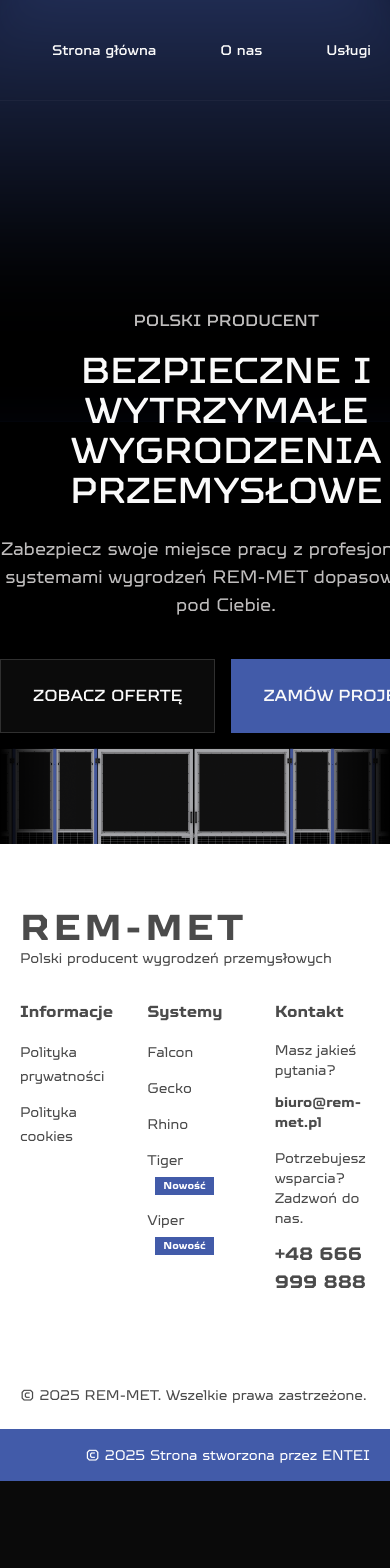
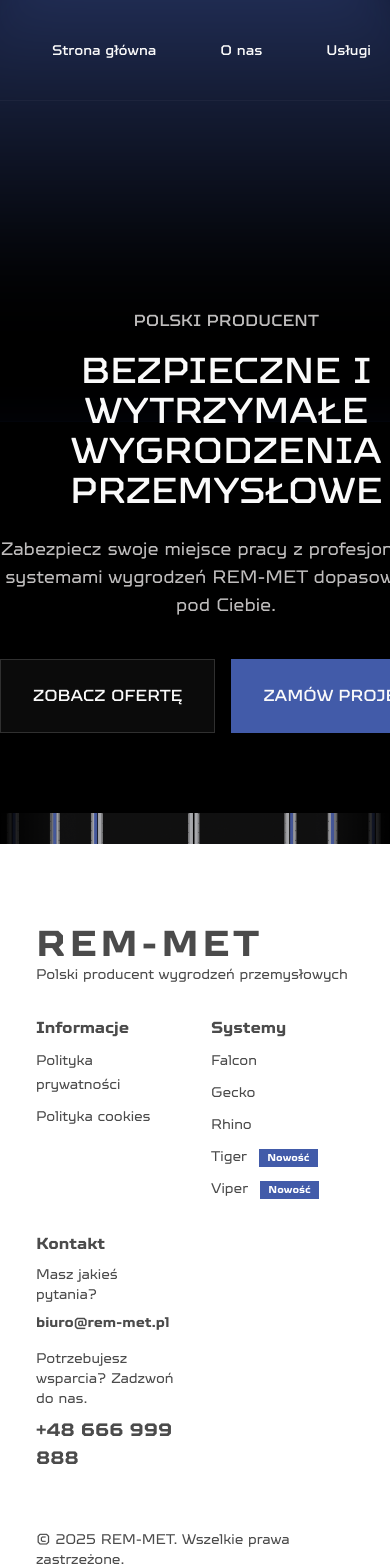
Before and after one commit to sbkjarmul/rem-met, a Next.js app: page / in a window 390 px wide. Shown: the top 1568 px of the page. Before the commit the page ends 1481 px from the top, so only its background shows below. Built offline with nearby package versions, Linux system fonts and the light colour scheme.

Commit message:
create useTranslations hook and mock  client side internationalisation

```diff
--- a/components/attribution.tsx
+++ b/components/attribution.tsx
@@ -1,10 +1,16 @@
+import useTranslations from "@/hooks/useTranslations";
+
 import { Container } from "./ui/container";
 
 const Attribution = () => {
+  const t = useTranslations();
+
   return (
     <div className="bg-primary text-sm text-white py-4 text-end">
       <Container>
-        <p>&copy; {new Date().getFullYear()} Strona stworzona przez ENTEI</p>
+        <p>
+          &copy; {new Date().getFullYear()} {t("attribution")}
+        </p>
       </Container>
     </div>
   );
--- a/components/footer.tsx
+++ b/components/footer.tsx
@@ -1,15 +1,16 @@
 import * as React from "react";
 import { Container } from "@/components/ui/container";
-import useTranslation from "@/hooks/useTranslation";
+import useTranslations from "@/hooks/useTranslations";
 
 const Logo = () => {
-  const t = useTranslation();
+  const t = useTranslations();
+
   return (
     <div>
       <h3 className="text-4xl font-bold tracking-widest text-gray-700">
         REM-MET
       </h3>
-      <p className="text-sm text-gray-700">{t.footer.tagline}</p>
+      <p className="text-sm text-gray-700">{t("tagline")}</p>
     </div>
   );
 };
@@ -32,66 +33,64 @@
 );
 
 const NewBadge = () => {
-  const t = useTranslation();
+  const t = useTranslations();
   return (
     <span className="ml-2 inline-block bg-brand-blue-100 text-white text-[10px] font-bold px-2 py-0.5 rounded-md">
-      {t.footer.new}
+      {t("new")}
     </span>
   );
 };
 
 const FooterHeader = ({ children }: { children: React.ReactNode }) => (
-  <h4 className="font-bold mb-4 text-gray-700">{children}</h4>
+  <h4 className="font-bold text-gray-700">{children}</h4>
 );
 
 const Footer = () => {
-  const t = useTranslation();
+  const t = useTranslations();
+
   return (
-    <footer className="bg-white ">
+    <footer className="bg-white text-gray-900 py-12 px-4 md:px-6">
       <Container>
-        <div className="py-16 grid grid-cols-1 md:grid-cols-4 gap-8">
+        <div className="py-8 flex flex-col gap-8">
           <div className="md:col-span-1">
             <Logo />
           </div>
-          <div className="grid grid-cols-3 gap-8 md:col-span-3">
-            <div>
-              <FooterHeader>{t.footer.info}</FooterHeader>
-              <ul className="space-y-3">
-                <FooterLink href="#">{t.footer.privacyPolicy}</FooterLink>
-                <FooterLink href="#">{t.footer.cookiesPolicy}</FooterLink>
+          <div className="grid grid-cols-2 md:grid-cols-3 gap-8">
+            <div className="flex flex-col gap-2">
+              <FooterHeader>{t("info")}</FooterHeader>
+              <ul className="space-y-2">
+                <FooterLink href="#">{t("privacyPolicy")}</FooterLink>
+                <FooterLink href="#">{t("cookiesPolicy")}</FooterLink>
               </ul>
             </div>
-            <div>
-              <FooterHeader>{t.footer.systems}</FooterHeader>
-              <ul className="space-y-3">
-                <FooterLink href="#">{t.footer.falcon}</FooterLink>
-                <FooterLink href="#">{t.footer.gecko}</FooterLink>
-                <FooterLink href="#">{t.footer.rhino}</FooterLink>
+            <div className="flex flex-col gap-2">
+              <FooterHeader>{t("systems")}</FooterHeader>
+              <ul className="space-y-2">
+                <FooterLink href="#">{t("falcon")}</FooterLink>
+                <FooterLink href="#">{t("gecko")}</FooterLink>
+                <FooterLink href="#">{t("rhino")}</FooterLink>
                 <FooterLink href="#">
-                  {t.footer.tiger} <NewBadge />
+                  {t("tiger")} <NewBadge />
                 </FooterLink>
                 <FooterLink href="#">
-                  {t.footer.viper} <NewBadge />
+                  {t("viper")} <NewBadge />
                 </FooterLink>
               </ul>
             </div>
-            <div>
-              <FooterHeader>{t.footer.contact}</FooterHeader>
-              <div className="text-sm space-y-3 text-gray-700">
-                <p>{t.footer.contactQuestion}</p>
-                <p className="font-bold">{t.footer.contactEmail}</p>
-                <p className="mt-4">{t.footer.contactSupport}</p>
-                <p className="font-bold text-lg">{t.footer.contactPhone}</p>
+            <div className="flex flex-col gap-2">
+              <FooterHeader>{t("contact")}</FooterHeader>
+              <div className="text-sm space-y-2 text-gray-700">
+                <p>{t("contactQuestion")}</p>
+                <p className="font-bold">{t("contactEmail")}</p>
+                <p className="mt-4">{t("contactSupport")}</p>
+                <p className="font-bold text-lg">{t("contactPhone")}</p>
               </div>
             </div>
           </div>
         </div>
         <div className="border-t py-6 flex items-center justify-between text-sm text-gray-700">
           <p>
-            {t.footer.copyright.replace(
-              "{year}",
-              new Date().getFullYear().toString()
-            )}
+            &copy; {new Date().getFullYear()} {t("copyright")}
           </p>
         </div>
       </Container>
--- a/components/header.tsx
+++ b/components/header.tsx
@@ -12,7 +12,7 @@
   NavigationMenuTrigger,
   navigationMenuTriggerStyle,
 } from "@/components/ui/navigation-menu";
-import useTranslation from "@/hooks/useTranslation";
+import useTranslations from "@/hooks/useTranslations";
 
 const Logo = () => {
   return (
@@ -36,29 +36,29 @@
 };
 
 const AppNavigationMenu = () => {
-  const t = useTranslation();
+  const t = useTranslations();
 
   return (
     <NavigationMenu>
       <NavigationMenuList className="h-[100px]">
         <NavigationMenuItem className="h-full flex flex-col justify-center">
           <NavigationMenuLink href="#" className={navigationMenuTriggerStyle()}>
-            {t.header.home}
+            {t("home")}
           </NavigationMenuLink>
         </NavigationMenuItem>
         <NavigationMenuItem className="h-full flex flex-col justify-center">
           <NavigationMenuLink href="#" className={navigationMenuTriggerStyle()}>
-            {t.header.about}
+            {t("about")}
           </NavigationMenuLink>
         </NavigationMenuItem>
         <NavigationMenuItem className="h-full flex flex-col justify-center">
           <NavigationMenuLink href="#" className={navigationMenuTriggerStyle()}>
-            {t.header.services}
+            {t("services")}
           </NavigationMenuLink>
         </NavigationMenuItem>
         <NavigationMenuItem className="h-full flex flex-col justify-center">
           <NavigationMenuLink href="#" className={navigationMenuTriggerStyle()}>
-            {t.header.contact}
+            {t("contact")}
           </NavigationMenuLink>
         </NavigationMenuItem>
       </NavigationMenuList>
@@ -67,14 +67,14 @@
 };
 
 const Header = () => {
-  const t = useTranslation();
+  const t = useTranslations();
   return (
     <header className="fixed top-0 z-50 w-full border-b border-border/40">
       <Container>
         <div className="flex h-[100px] items-center justify-between">
           <Logo />
           <AppNavigationMenu />
-          <Button size="lg">{t.heroSection.primaryButton}</Button>
+          <Button size="lg">{t("headerButton")}</Button>
         </div>
       </Container>
     </header>
--- a/components/hero-section.tsx
+++ b/components/hero-section.tsx
@@ -1,32 +1,28 @@
 import * as React from "react";
 import Image from "next/image";
 
-import { Container } from "@/components/ui/container";
 import { AccentText } from "@/components/ui/accent-text";
 import { Button } from "@/components/ui/button";
-import { AspectRatio } from "./ui/aspect-ratio";
-import { cn } from "@/lib/utils";
-import useTranslation from "@/hooks/useTranslation";
+import { AspectRatio } from "@/components/ui/aspect-ratio";
+import useTranslations from "@/hooks/useTranslations";
 
-const HeroSection = () => {
-  const t = useTranslation();
+export const HeroSection = () => {
+  const t = useTranslations();
 
   return (
     <section className="relative pt-20 md:pt-40 bg-black min-h-screen flex flex-col justify-end">
-      <div className="max-w-4xl mx-auto text-center z-1">
-        <AccentText>{t.heroSection.accent}</AccentText>
+      <div className="max-w-4xl mx-auto text-center z-10">
+        <AccentText>{t("heroAccent")}</AccentText>
         <h1 className="mt-4 text-4xl md:text-5xl font-medium uppercase">
-          {t.heroSection.title}
+          {t("heroTitle")}
         </h1>
-        <p className="mt-6 text-lg text-gray-500">
-          {t.heroSection.description}
-        </p>
+        <p className="mt-6 text-lg text-gray-500">{t("description")}</p>
         <div className="mt-10 flex justify-center gap-4">
-          <Button variant="outline">{t.heroSection.primaryButton}</Button>
-          <Button>{t.heroSection.secondaryButton}</Button>
+          <Button variant="outline">{t("primaryButton")}</Button>
+          <Button>{t("secondaryButton")}</Button>
         </div>
       </div>
-      <AspectRatio ratio={7 / 2} className="w-full">
+      <AspectRatio ratio={7 / 2} className="w-full mt-20">
         <Image
           src="/images/rem-met-hero-section-background.png"
           alt="Hero section background"
@@ -45,5 +41,3 @@
     </section>
   );
 };
-
-export { HeroSection };
--- a/hooks/useTranslation.ts
+++ /dev/null
@@ -1,10 +0,0 @@
-import pl from "@/locales/pl";
-
-const useTranslation = () => {
-  // In a real-world multi-language app, you'd have logic here
-  // to select the correct locale based on user preference or URL.
-  // For now, we'll just return the Polish translations.
-  return pl;
-};
-
-export default useTranslation;
--- /dev/null
+++ b/hooks/useTranslations.ts
@@ -0,0 +1,9 @@
+import pl from "@/locales/pl";
+
+const useTranslations = () => {
+  const t = (key: string) => pl[key];
+
+  return t;
+};
+
+export default useTranslations;
--- a/lib/dictionaries.ts
+++ /dev/null
@@ -1,10 +0,0 @@
-import "server-only";
-
-const dictionaries = {
-  en: () => import("@/locales/en.js").then((module) => module.default),
-  pl: () => import("@/locales/pl.js").then((module) => module.default),
-};
-
-export const getDictionary = async (locale: "en" | "pl") => {
-  return dictionaries[locale]();
-};
--- a/locales/pl.js
+++ b/locales/pl.js
@@ -2,21 +2,13 @@
   title: "REM-MET - Polski Producent Wygrodzeń Bezpieczeństwa",
   description:
     "REM-MET projektuje i produkuje wygrodzenia bezpieczeństwa dla maszyn i linii przemysłowych. Zapewniamy kompleksową obsługę – od projektu po montaż. Działamy na terenie całej Polski. Siedziba: Stalowa Wola, Podkarpacie.",
-  header: {
+  // Header
   home: "Strona główna",
   about: "O nas",
   services: "Usługi",
   contact: "Kontakt",
-  },
-  heroSection: {
-    accent: "Polski producent",
-    title: "Bezpieczne i wytrzymałe wygrodzenia przemysłowe",
-    description:
-      "Zabezpiecz swoje miejsce pracy z profesjonalnymi systemami wygrodzeń REM-MET dopasowanymi pod Ciebie.",
-    primaryButton: "Zobacz ofertę",
-    secondaryButton: "Zamów projekt",
-  },
-  footer: {
+  headerButton: "Darmowa wycena",
+  // Footer
   tagline: "Polski producent wygrodzeń przemysłowych",
   info: "Informacje",
   privacyPolicy: "Polityka prywatności",
@@ -33,6 +25,14 @@
   contactEmail: "biuro@rem-met.pl",
   contactSupport: "Potrzebujesz wsparcia? Zadzwoń do nas.",
   contactPhone: "+48 666 999 888",
-    copyright: "© {year} REM-MET. Wszelkie prawa zastrzeżone.",
-  },
+  copyright: "REM-MET. Wszelkie prawa zastrzeżone.",
+  // Hero Section
+  heroAccent: "Polski producent",
+  heroTitle: "Bezpieczne i wytrzymałe wygrodzenia przemysłowe",
+  description:
+    "Zabezpiecz swoje miejsce pracy z profesjonalnymi systemami wygrodzeń REM-MET dopasowanymi pod Ciebie.",
+  primaryButton: "Zobacz ofertę",
+  secondaryButton: "Zamów projekt",
+  // Attribution
+  attribution: "Strona stworzona przez ENTEI",
 };
--- a/next.config.ts
+++ b/next.config.ts
@@ -2,7 +2,7 @@
 
 const nextConfig: NextConfig = {
   i18n: {
-    locales: ["pl", "en"],
+    locales: ["pl"],
     defaultLocale: "pl",
   },
 };
```
Lines whose indentation alone changed are shown as unchanged.
